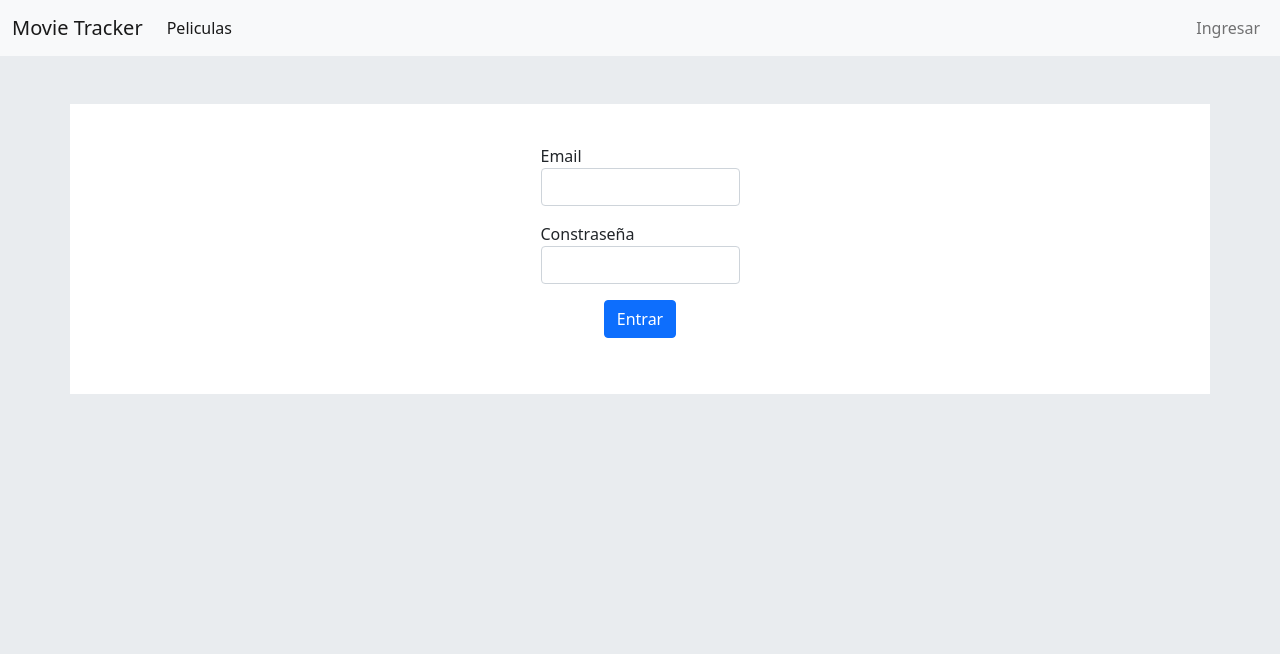
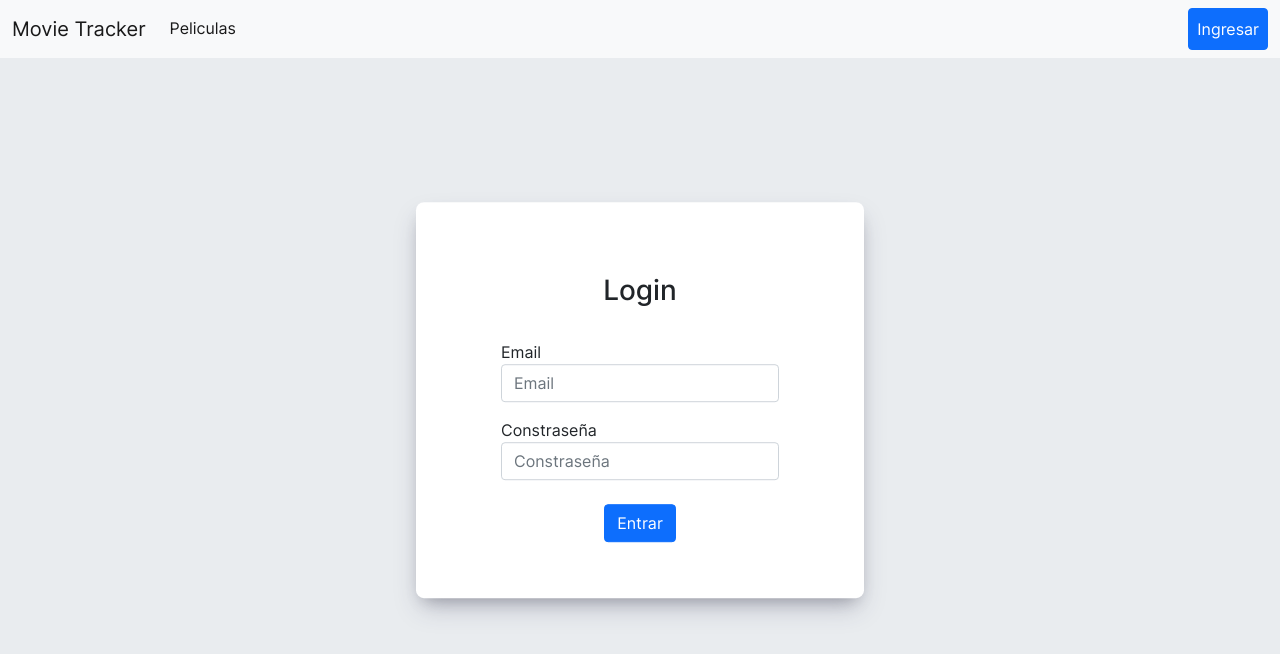
Before and after one commit to JuuanS/TP-WEB, a PHP site: page /login in a window 1280 px wide. Shown: the top 654 px of the page. Run offline with PHP 8.4, Linux system fonts and the light colour scheme.

Commit message:
Movie Tracker

```diff
--- a/controllers/movie.controller.php
+++ b/controllers/movie.controller.php
@@ -24,8 +24,6 @@ class MovieController {
         $this->viewDetails = new MovieDetailsView();
         $this->viewForm = new MovieFormView();
         $this->authHelper = new AuthHelper();
-
-         $this->authHelper->checkLoggedIn();
     }
 
     function redirectToMovies() {
--- a/css/style.css
+++ b/css/style.css
@@ -1,9 +1,33 @@
+@font-face {
+    font-family: Inter;
+    src: url(../assets/font/Inter.ttf);
+}
+
 body {
     background-color: var(--bs-gray-200);
+    font-family: Inter, "Open Sans", "Helvetica Neue", Helvetica, Arial, sans-serif;
+}
+
+html {
+    font-family: Inter, "Open Sans", "Helvetica Neue", Helvetica, Arial, sans-serif;
+}
+
+.login-container {
+    width: 35%;
+    position: absolute;
+    top: 50%;
+    left: 50%;
+    transform: translate(-50%, -50%);
 }
 
 .container {
     background-color: var(--bs-white);
+    border-radius: 0.5rem;
+    box-shadow: rgb(50 50 93 / 25%) 0px 13px 27px -5px, rgb(0 0 0 / 30%) 0px 8px 16px -8px;
+}
+
+.card {
+    box-shadow: rgb(0 0 0 / 10%) 0px 10px 15px -3px, rgb(0 0 0 / 5%) 0px 4px 6px -2px;
 }
 
 .description-container {
@@ -25,5 +49,5 @@ body {
     flex-direction: column;
     justify-content: center;
     align-items: center;
-    margin: 40px;
+    margin: 0px 40px 40px 40px;
 }
--- a/templates/movie-details.tpl
+++ b/templates/movie-details.tpl
@@ -1,6 +1,6 @@
-{include file='templates/header.tpl'}
+{include file='templates/header.tpl' containerClass="container"}
 
-<div class="mt-5 p-4">
+<div class="mt-5 mb-5 p-4">
     <div class="row">
         <div class="col-12 d-flex justify-content-center">
             <h1>{$title}</h1>
--- a/templates/movie-form.tpl
+++ b/templates/movie-form.tpl
@@ -1,6 +1,6 @@
-{include file='templates/header.tpl'}
+{include file='templates/header.tpl'  containerClass="container"}
 
-<div class="mt-5 p-4">
+<div class="mt-5 mb-5 p-4">
     <div class="row">
         <div class="col-12 d-flex justify-content-center">
             <h1>{$title}</h1>
--- a/templates/movies-list.tpl
+++ b/templates/movies-list.tpl
@@ -1,6 +1,6 @@
-{include file='templates/header.tpl'}
+{include file='templates/header.tpl'  containerClass="container"}
 
-<div class="mt-5 p-4">
+<div class="mt-5 mb-5 p-4">
     <div class="row">
         <div class="col-12 d-flex justify-content-center">
             <h1>{$title}</h1>
--- a/views/movie-details.view.php
+++ b/views/movie-details.view.php
@@ -8,20 +8,9 @@ class MovieDetailsView {
         $this->smarty = new Smarty();
     }
 
-    function console_log($output, $with_script_tags = true) {
-        $js_code = 'console.log(' . json_encode($output, JSON_HEX_TAG) .
-    ');';
-        if ($with_script_tags) {
-            $js_code = '<script>' . $js_code . '</script>';
-        }
-        echo $js_code;
-    }
-
     function showMovieDetails($movie) {
-        $this->console_log($_SESSION);
-
         $this->smarty->assign('title', 'Detalle');
-        $this->smarty->assign('userRole', $_SESSION["USER_ROLE"]);
+        $this->smarty->assign('userRole', $_SESSION ? $_SESSION["USER_ROLE"] : 'USER');
         $this->smarty->assign('movie', $movie);
         $this->smarty->display('templates/movie-details.tpl');
     }
--- a/views/movie.view.php
+++ b/views/movie.view.php
@@ -20,7 +20,7 @@ class MoviesView {
     function showMovies($movies, $categories) {
         $this->smarty->assign('title', 'Listado de Peliculas');
         $this->smarty->assign('movies', $movies);
-        $this->smarty->assign('userRole', $_SESSION["USER_ROLE"]);
+        $this->smarty->assign('userRole', $_SESSION ? $_SESSION["USER_ROLE"] : 'USER');
         $this->smarty->assign('categories', $categories);
         $this->smarty->display('templates/movies-list.tpl');
     }
```
Also changed, not shown: templates/header.tpl (+7 -4 lines), templates/login.tpl (+8 -8 lines), assets/font/Inter.ttf (added).
